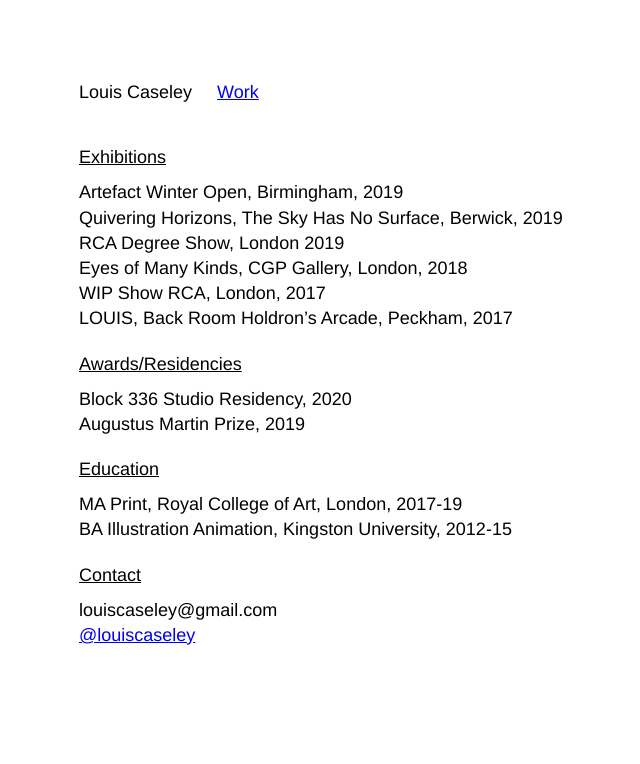
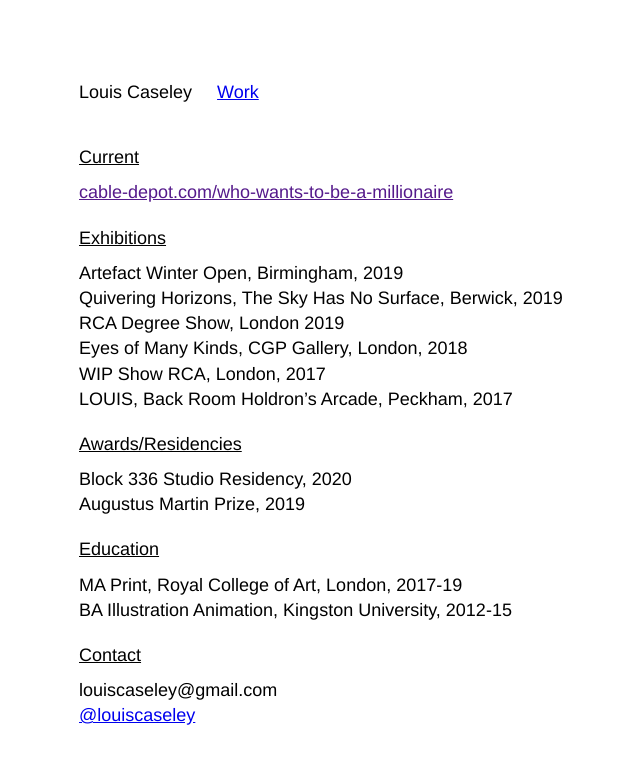
Before and after one commit to vfhwang/louiscaseley, a Jekyll site: the page built from about.md, in a window 1280 px wide. Shown: the top 764 px of the page, without its empty margins (61-701 px from the left). Built offline with Jekyll 4.4.1, drawn with Linux system fonts in a browser that asks for light colours.

Commit message:
Update from Forestry.io Louis Caseley updated about.md

```diff
--- a/about.md
+++ b/about.md
@@ -4,6 +4,10 @@ title: Info
 permalink: "/info/"
 
 ---
+**Current**
+
+* [cable-depot.com/who-wants-to-be-a-millionaire]()
+
 **Exhibitions**
 
 * Artefact Winter Open, Birmingham, 2019
```
